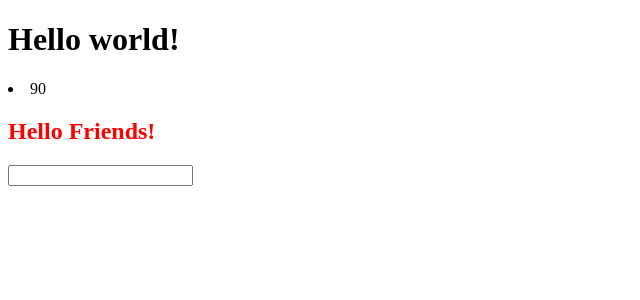
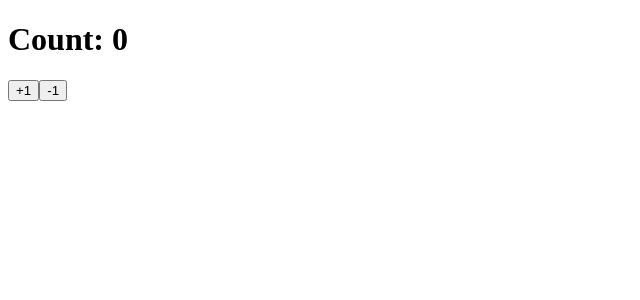
Before and after one commit to DaniBoie/remind, a React (Create React App) app: page / in a window 1280 px wide. Shown: the top 300 px of the page, without its empty margins (0-640 px from the left). Built offline with nearby package versions, Linux system fonts and the light colour scheme.

Commit message:
Smart component Notes

```diff
--- a/public/index.html
+++ b/public/index.html
@@ -2,15 +2,13 @@
 <html lang="en">
   <head>
     <meta charset="utf-8" />
-    <link rel="icon" href="%PUBLIC_URL%/favicon.ico" />
     <meta name="viewport" content="width=device-width, initial-scale=1" />
     <meta name="theme-color" content="#000000" />
     <meta
       name="description"
       content="Web site created using create-react-app"
     />
-    <link rel="apple-touch-icon" href="%PUBLIC_URL%/logo192.png" />
-    <!--
+      <!--
       manifest.json provides metadata used when your web app is installed on a
       user's mobile device or desktop. See https://developers.google.com/web/fundamentals/web-app-manifest/
     -->
--- a/src/App.css
+++ /dev/null
@@ -1,3 +0,0 @@
-#heading {
-  color: red;
-}
--- a/src/App.js
+++ b/src/App.js
@@ -1,42 +1,53 @@
-import React from 'react'
-import './App.css'
+import { render } from '@testing-library/react'
+import React, { Component } from 'react'
 
-// How to create react elements without JSX
-// React.createElement({
-//   type: 'h1',
-//   content: 'Hello World!'
-// })
+// Smart componenets handle functionality and hold values.
+// Create subclass of component class and use parent function render() as we did before.
+// As it is a class, any functions / variables within it start with this.var
 
-const num = 5
+class App extends Component {
 
-// Global styling objects to use in components
-const styles = {
-  heading: {
-    color: 'red'
+  state = {
+    count: 0
+  }
+
+
+  // Event listeners "onClick, onChange, etc. have an event parameter."
+  handleBtnClick = event => {
+    // Event object holds JSON object of the event taken place, including specific HTML elements on the page.
+    console.log(event)
+    console.log(event.target)
+    console.log(event.target.value)
+    console.log(event.target.innerHTML)
+
+    //Instead of this.state.count += 1
+    // Use setState method in Component parent class to chance variables in state object.
+    if (event.target.value == '+') {
+      this.setState({ count: this.state.count + 1 })
+    } else {
+      this.setState({ count: this.state.count - 1})
+    }
+
+  }
+
+  render () {
+    return (
+      <>
+        <h1>Count: {this.state.count}</h1>
+        <button onClick={this.handleBtnClick} value={'+'}>+1</button>
+        <button onClick={this.handleBtnClick} value={'-'}>-1</button>
+      </>
+    )
   }
 }
 
-const App = () => {
-  return (
-    // Wrapper to send JSX as one element.
-    // Classname replaces class attribute.
-    <>
-      <h1 className='something'>Hello world!</h1>
-
-      {/* To input variables into JSX use { var } syntax, any javascript code works */}
-      <li>{num * 18}</li>
-
-      {/* To add styles, use dot notation to look into styles dict and find specific styles dict. */}
-      {/* A more organized method for longer pages is to create a css page, import and use it here. Ex. id */}
-      <h2 style={styles.heading} id='heading'>Hello Friends!</h2>
-
-      {/* Self closing elements in HTML need a closing tag in JSX */}
-      <input type='text' />
-
-      {/* For attribute is replaced with htmlFor. */}
-      <label htmlFor='id' />
-    </>
-  )
-}
+// const App = () => {
+//   return (
+//     <>
+//       <h1>Hello World!</h1>
+//       <button>Click ME!</button>
+//     </>
+//   )
+// }
 
 export default App
--- /dev/null
+++ b/src/components/Card1/index.js
@@ -0,0 +1 @@
+export { default } './Card1.js'
--- a/src/index.js
+++ b/src/index.js
@@ -1,6 +1,7 @@
 import React from 'react'
 import ReactDOM from 'react-dom'
 import App from './App'
+// import * as serviceWorker from './serviceWorker'
 
 ReactDOM.render(
   <React.StrictMode>
@@ -8,7 +9,3 @@ ReactDOM.render(
   </React.StrictMode>,
   document.getElementById('root')
 )
-
-// If you want to start measuring performance in your app, pass a function
-// to log results (for example: reportWebVitals(console.log))
-// or send to an analytics endpoint. Learn more: https://bit.ly/CRA-vitals
```
Also changed, not shown: beginnotes.js (added, +42 -0 lines), src/components/Card1/Card1.js (added).
